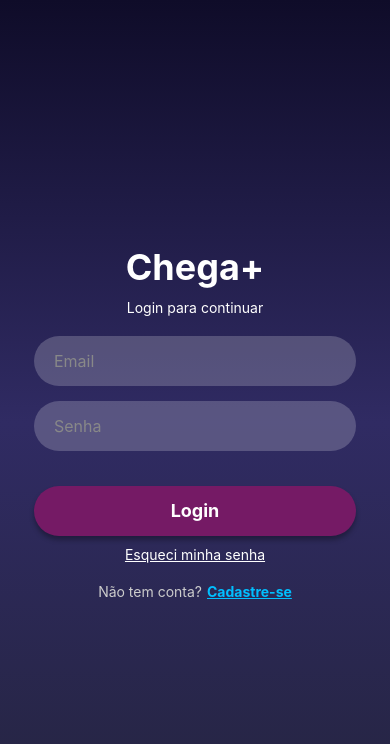
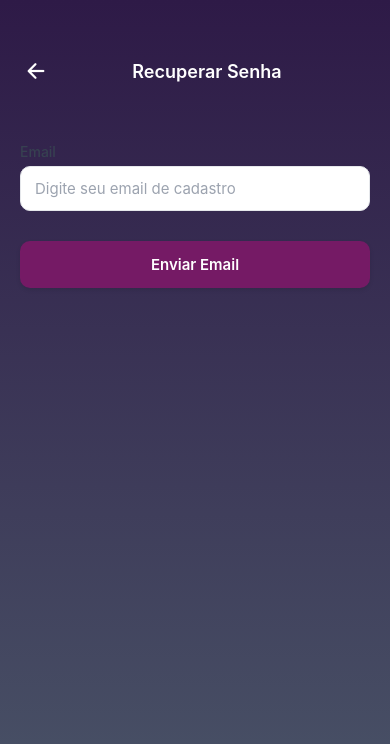
Before and after one commit to pedro-cordeiro-dev/ChegaMais, a React Native app: screen /TelaEsqueciSenha in a window 390 px wide. Shown: the top 744 px of the page. Built offline with nearby package versions, Linux system fonts and the light colour scheme.

Commit message:
tela esqueci senha

```diff
--- a/App.js
+++ b/App.js
@@ -9,6 +9,8 @@ import TelaAvaliacoes from './TelaAvaliacoes';
 import TelaHome from './TelaHome';
 import TelaPerfil from './Perfil';
 import TelaMudarSenha from './TelaMudarSenha';
+import TelaCadastrar from './TelaCadastrar';
+import TelaEsqueciSenha from './TelaEsqueciSenha';
 
 const Stack = createStackNavigator();
 
@@ -59,6 +61,18 @@ export default function App() {
           options={{ headerShown: false }}
         />
 
+        <Stack.Screen
+          name="TelaCadastrar"
+          component={TelaCadastrar}
+          options={{ headerShown: false }}
+        />
+
+        <Stack.Screen
+          name="TelaEsqueciSenha"
+          component={TelaEsqueciSenha}
+          options={{ headerShown: false }}
+        />
+
         </Stack.Navigator>
     </NavigationContainer>
    );
--- /dev/null
+++ b/TelaEsqueciSenha.js
@@ -0,0 +1,160 @@
+import React, { useState } from 'react';
+import {
+  View,
+  Text,
+  TextInput,
+  TouchableOpacity,
+  StatusBar,
+  Alert,
+  ScrollView,
+  Keyboard,
+  ActivityIndicator
+} from 'react-native';
+import { LinearGradient } from 'expo-linear-gradient';
+import { Ionicons } from '@expo/vector-icons';
+import { auth } from './firebaseconfig';
+import { sendPasswordResetEmail, confirmPasswordReset } from 'firebase/auth';
+import styles from './styles';
+
+export default function TelaEsqueciSenha({ navigation }) {
+  const [etapa, setEtapa] = useState(1);
+  const [email, setEmail] = useState('');
+  const [codigo, setCodigo] = useState('');
+  const [novaSenha, setNovaSenha] = useState('');
+  const [carregando, setCarregando] = useState(false);
+
+  const handleSendResetEmail = async () => {
+    if (!email) {
+      Alert.alert('Erro', 'Por favor, insira seu email.');
+      return;
+    }
+    Keyboard.dismiss();
+    setCarregando(true);
+    try {
+      await sendPasswordResetEmail(auth, email);
+      setCarregando(false);
+      Alert.alert('Email Enviado', 'Verifique seu email para o link de redefinição.');
+      setEtapa(2);
+    } catch (error) {
+      setCarregando(false);
+      let msg = 'Não foi possível enviar o email.';
+      if (error.code === 'auth/user-not-found') {
+        msg = 'Email não cadastrado.';
+      }
+      Alert.alert('Erro', msg);
+    }
+  };
+
+  const handleConfirmReset = async () => {
+    if (!codigo || !novaSenha) {
+      Alert.alert('Erro', 'Preencha o código e a nova senha.');
+      return;
+    }
+    if (novaSenha.length < 6) {
+        Alert.alert('Erro', 'A nova senha deve ter pelo menos 6 caracteres.');
+        return;
+    }
+    Keyboard.dismiss();
+    setCarregando(true);
+    try {
+      await confirmPasswordReset(auth, codigo, novaSenha);
+      setCarregando(false);
+      Alert.alert(
+        'Sucesso!',
+        'Sua senha foi redefinida com sucesso.',
+        [{ text: 'OK', onPress: () => navigation.goBack() }]
+      );
+    } catch (error) {
+      setCarregando(false);
+      console.error(error);
+      let msg = 'Não foi possível redefinir a senha.';
+      if (error.code === 'auth/invalid-action-code') {
+        msg = 'Código inválido ou expirado. Tente novamente.';
+      }
+      Alert.alert('Erro', msg);
+    }
+  };
+
+
+  return (
+    <LinearGradient
+      colors={['#2E1A47', '#4A5568']}
+      style={styles.senha_container}
+      start={{ x: 0, y: 0 }}
+      end={{ x: 0, y: 1 }}
+    >
+      <StatusBar barStyle="light-content" />
+
+      <View style={styles.senha_cabecalho}>
+        <TouchableOpacity style={styles.senha_botaoCabecalho} onPress={() => navigation.goBack()}>
+          <Ionicons name="arrow-back" size={24} color="#FFF" />
+        </TouchableOpacity>
+        <Text style={styles.senha_tituloCabecalho}>Recuperar Senha</Text>
+        <View style={styles.senha_botaoCabecalho} />
+      </View>
+
+      <ScrollView contentContainerStyle={styles.senha_conteudo}>
+
+        {etapa === 1 && (
+          <>
+            <Text style={styles.senha_rotuloCampo}>Email</Text>
+            <TextInput
+              style={styles.senha_input}
+              value={email}
+              onChangeText={setEmail}
+              placeholder="Digite seu email de cadastro"
+              placeholderTextColor="#9CA3AF"
+              keyboardType="email-address"
+              autoCapitalize="none"
+              autoCorrect={false}
+            />
+            <TouchableOpacity
+              style={styles.senha_botao}
+              onPress={handleSendResetEmail}
+              disabled={carregando}
+            >
+              {carregando ? (
+                <ActivityIndicator color="#FFF" />
+              ) : (
+                <Text style={styles.senha_textoBotao}>Enviar Email</Text>
+              )}
+            </TouchableOpacity>
+          </>
+        )}
+
+        {etapa === 2 && (
+          <>
+            <Text style={styles.senha_rotuloCampo}>Código de Verificação</Text>
+            <TextInput
+              style={styles.senha_input}
+              value={codigo}
+              onChangeText={setCodigo}
+              placeholder="Cole o código do email"
+              placeholderTextColor="#9CA3AF"
+            />
+            <Text style={styles.senha_rotuloCampo}>Nova Senha</Text>
+            <TextInput
+              style={styles.senha_input}
+              value={novaSenha}
+              onChangeText={setNovaSenha}
+              placeholder="Digite sua nova senha"
+              placeholderTextColor="#9CA3AF"
+              secureTextEntry
+            />
+            <TouchableOpacity
+              style={styles.senha_botao}
+              onPress={handleConfirmReset}
+              disabled={carregando}
+            >
+              {carregando ? (
+                <ActivityIndicator color="#FFF" />
+              ) : (
+                <Text style={styles.senha_textoBotao}>Confirmar Nova Senha</Text>
+              )}
+            </TouchableOpacity>
+          </>
+        )}
+      </ScrollView>
+    </LinearGradient>
+  );
+}
```
